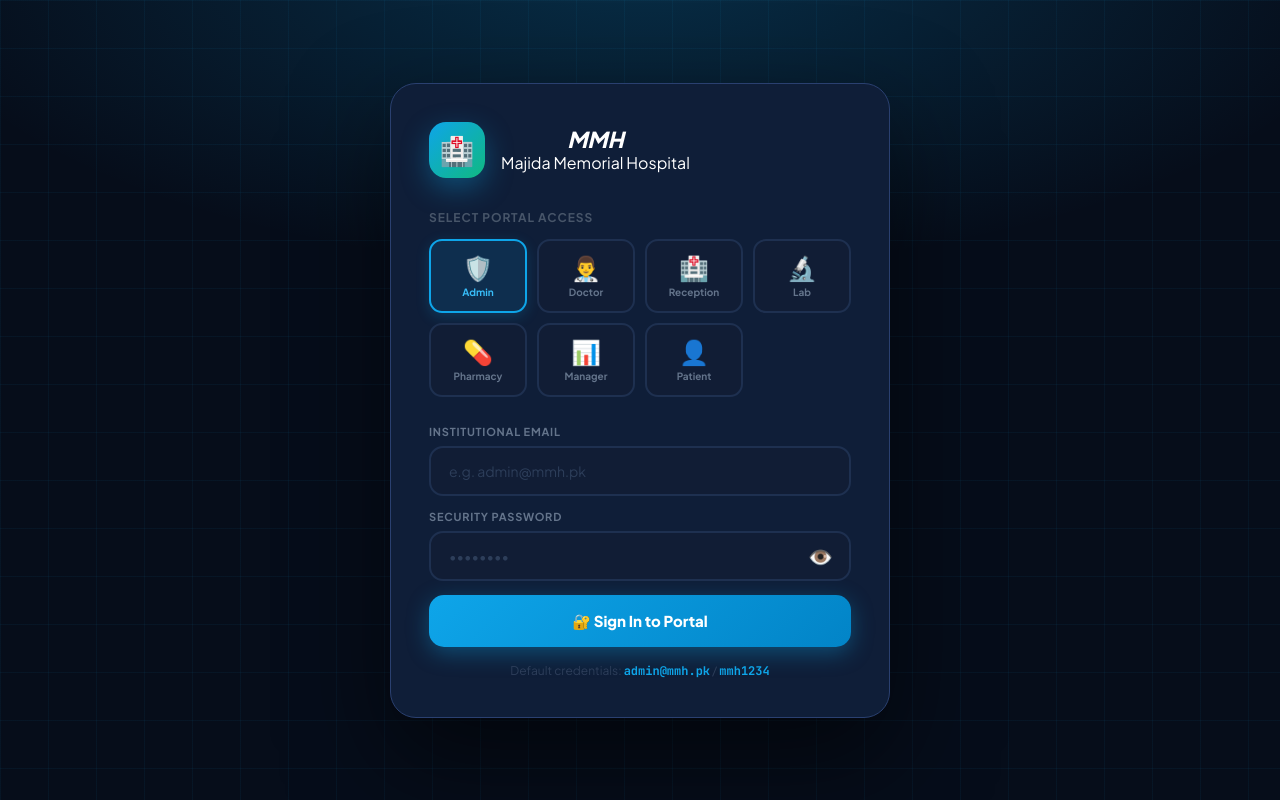
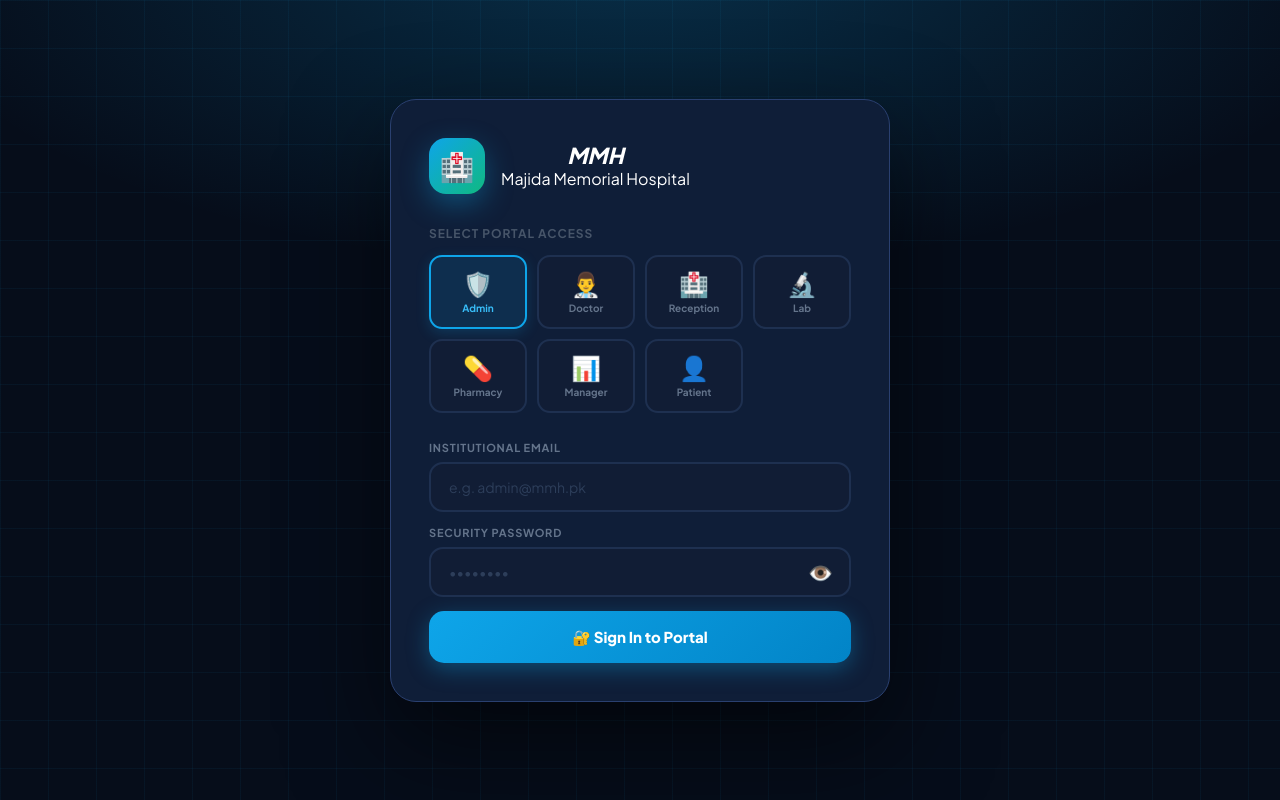
Before and after one commit to HaiderAliSQA/MMH, a React (Vite) app in the folder frontend/: page /login in a window 1280 px wide. Built offline with nearby package versions, Linux system fonts and the light colour scheme; no server answers.

Commit message:
Default credentials

```diff
--- a/frontend/src/pages/Login.tsx
+++ b/frontend/src/pages/Login.tsx
@@ -122,11 +122,11 @@ const Login: React.FC<LoginProps> = ({ onLogin }) => {
           </button>
         </form>
 
-        <div className="mmh-login-hint">
+        {/* <div className="mmh-login-hint">
           Default credentials: <span className="mmh-login-hint-code">admin@mmh.pk</span>
           {' / '}
           <span className="mmh-login-hint-code">mmh1234</span>
-        </div>
+        </div> */}
       </div>
     </div>
   );
```
